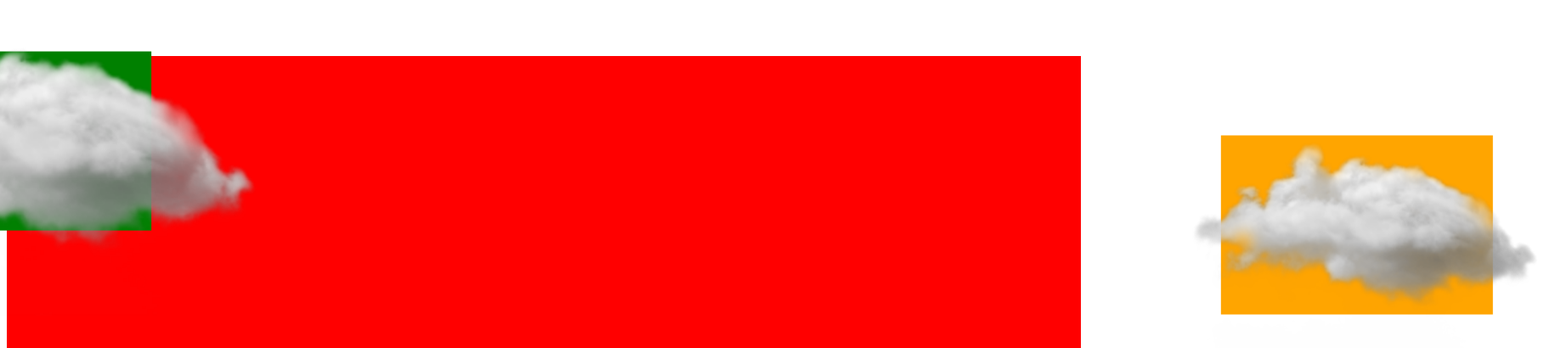
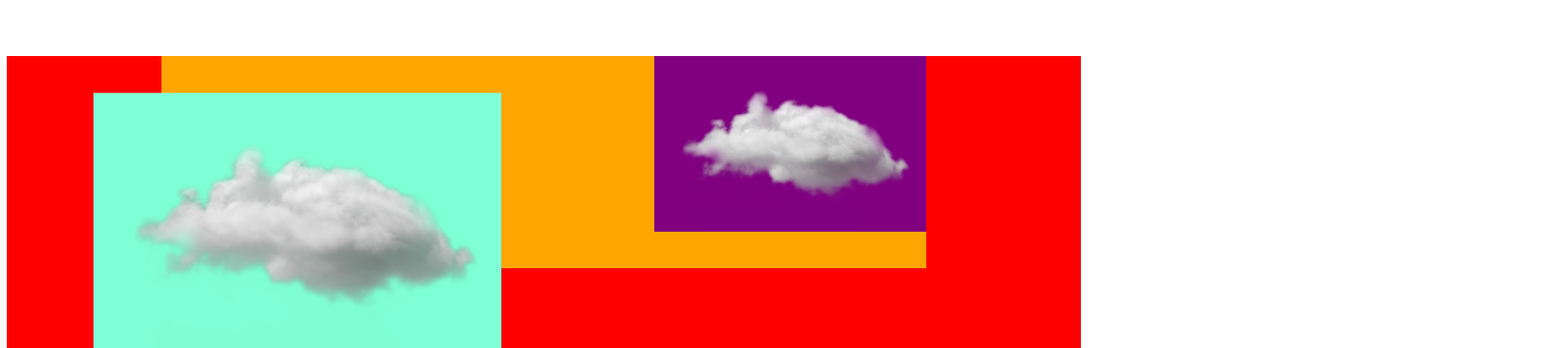
Before and after one commit to JarenKempton/parallax-effect, a React (Create React App) app: page / in a window 1280 px wide. Shown: the part 234-644 px from the top of the page at 85% size, 1837 px wide, since content can reach past the window. Built offline with nearby package versions, Linux system fonts and the light colour scheme.

Commit message:
added animation to clouds

```diff
--- a/src/MainCanvas.js
+++ b/src/MainCanvas.js
@@ -1,13 +1,30 @@
+import { useEffect, useState } from "react";
 import { ParallaxBanner, Parallax } from "react-scroll-parallax";
 import Mountains from "./img/placeholder-mtns.png";
 import Trees from "./img/placeholder-trees.webp";
 import Cloud from "./img/cloud.png"
 
 const MainCanvas = () => {
+    const [scrollPosition, setScrollPosition] = useState(0);
+    const handleScroll = () => {
+        const position = window.pageYOffset;
+        setScrollPosition(Math.floor(position));
+    };
+
+    useEffect(() => {
+        window.addEventListener('scroll', handleScroll, { passive: true });
+
+        return () => {
+            window.removeEventListener('scroll', handleScroll);
+        };
+    }, []);
+
+    console.log(scrollPosition);
+
     return (
         <div style={{ height: "200vh", backgroundColor: "red", marginTop: 300 }}>
 
-            <Parallax
+            {/* <Parallax
                 speed={-50}
                 translateX={["400px", "-700px"]}
                 style={{ backgroundColor: "green", width: "fit-content", height: "fit-content" }}
@@ -21,7 +38,14 @@ const MainCanvas = () => {
                 style={{ backgroundColor: "orange", width: "fit-content", height: "fit-content", right: "100%" }}
             >
                 <img style={{ transform: "scale(1.5)" }} src={Cloud} />
-            </Parallax>
+            </Parallax> */}
+            <div style={{display: "flex", justifyContent: "center"}}>
+
+            <div style={{display: "flex", backgroundColor: "orange", height: 250, width: `${900 + (scrollPosition * 4.5)}px`, justifyContent: "space-between", alignItems: "flex-start" }}>
+                <img src={Cloud} style={{transform: "scale(1.5)", marginTop: 95, backgroundColor: "aquamarine"}} />
+                <img src={Cloud} style={{backgroundColor: "purple"}} />
+            </div>
+            </div>
         </div>
     );
 };
--- a/src/index.js
+++ b/src/index.js
@@ -1,11 +1,12 @@
 import React from 'react';
-import ReactDOM from 'react-dom';
 import App from './App';
+import { createRoot } from 'react-dom/client';
 
+const container = document.getElementById('root');
+const root = createRoot(container); // createRoot(container!) if you use TypeScript
 
-ReactDOM.render(
+root.render(
   <React.StrictMode>
     <App />
-  </React.StrictMode>,
-  document.getElementById('root')
+  </React.StrictMode>
 );
```
